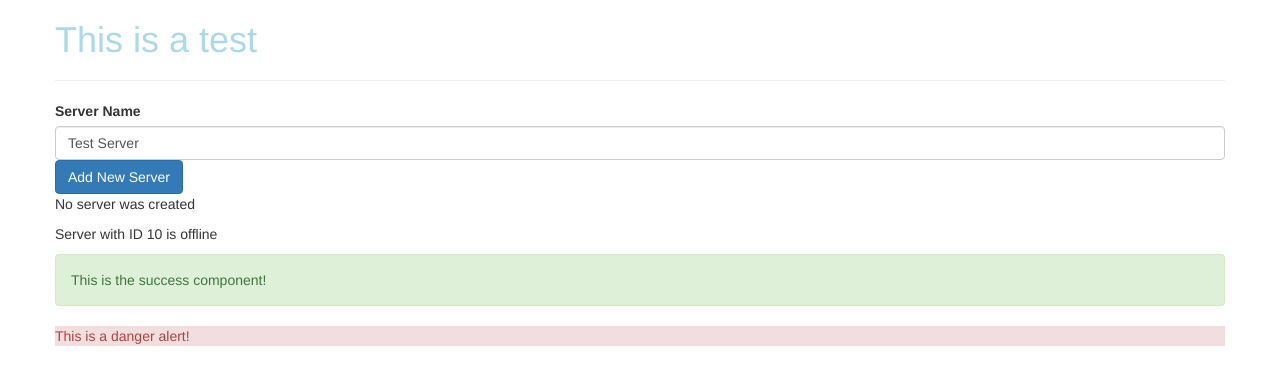
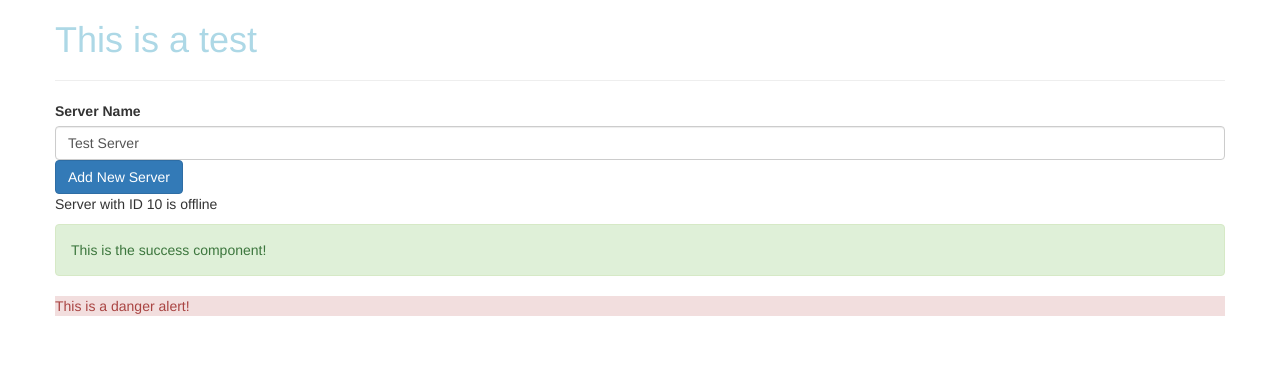
Before and after one commit to JoshGrant5/angular-complete-guide, an Angular app in the folder basics/project-template/: page / in a window 1280 px wide. Shown: the top 384 px of the page. Built offline with nearby package versions, Linux system fonts and the light colour scheme.

Commit message:
*ngIf is a structural directive that responds to a boolean

```diff
--- a/basics/project-template/src/app/servers/servers.component.html
+++ b/basics/project-template/src/app/servers/servers.component.html
@@ -4,6 +4,6 @@
 
 <button class="btn btn-primary" [disabled]='!allowNewServer' (click)='onCreateServer()'>Add New Server</button>
 
-<p>{{ serverCreationStatus }}</p>
+<p *ngIf='serverCreated'>Server was created, server name is {{ serverName }}</p>
 
 <app-server></app-server>
--- a/basics/project-template/src/app/servers/servers.component.ts
+++ b/basics/project-template/src/app/servers/servers.component.ts
@@ -10,6 +10,7 @@
   allowNewServer = false;
   serverCreationStatus = 'No server was created';
   serverName: any = 'Test Server';
+  serverCreated = false;
 
   constructor() {
     setTimeout(() => {
@@ -22,6 +23,7 @@
 
   onCreateServer() {
     this.serverCreationStatus = 'Server was created with name of ' + this.serverName;
+    this.serverCreated = true;
   }
 
   onUpdateServerName(event: Event) {
```
